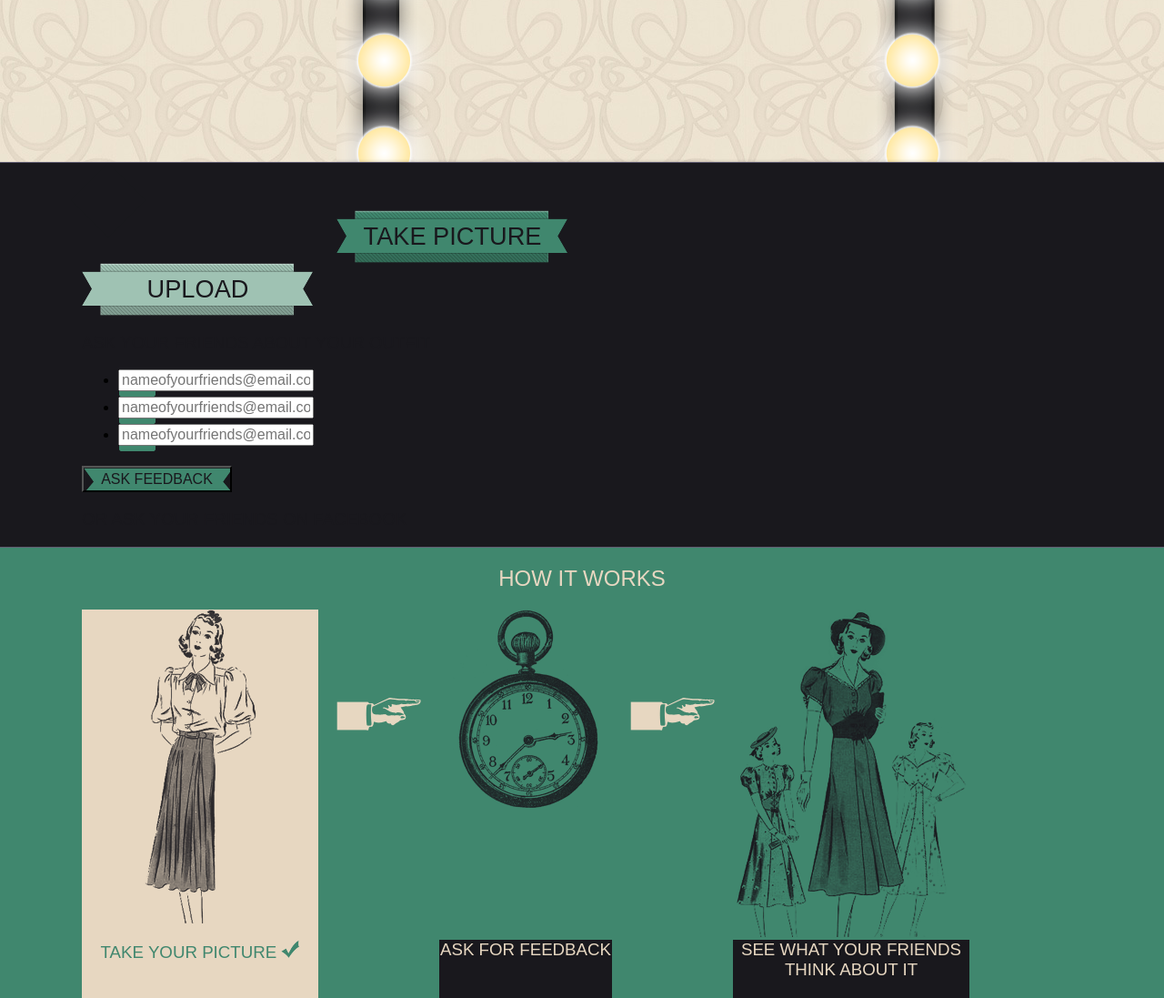
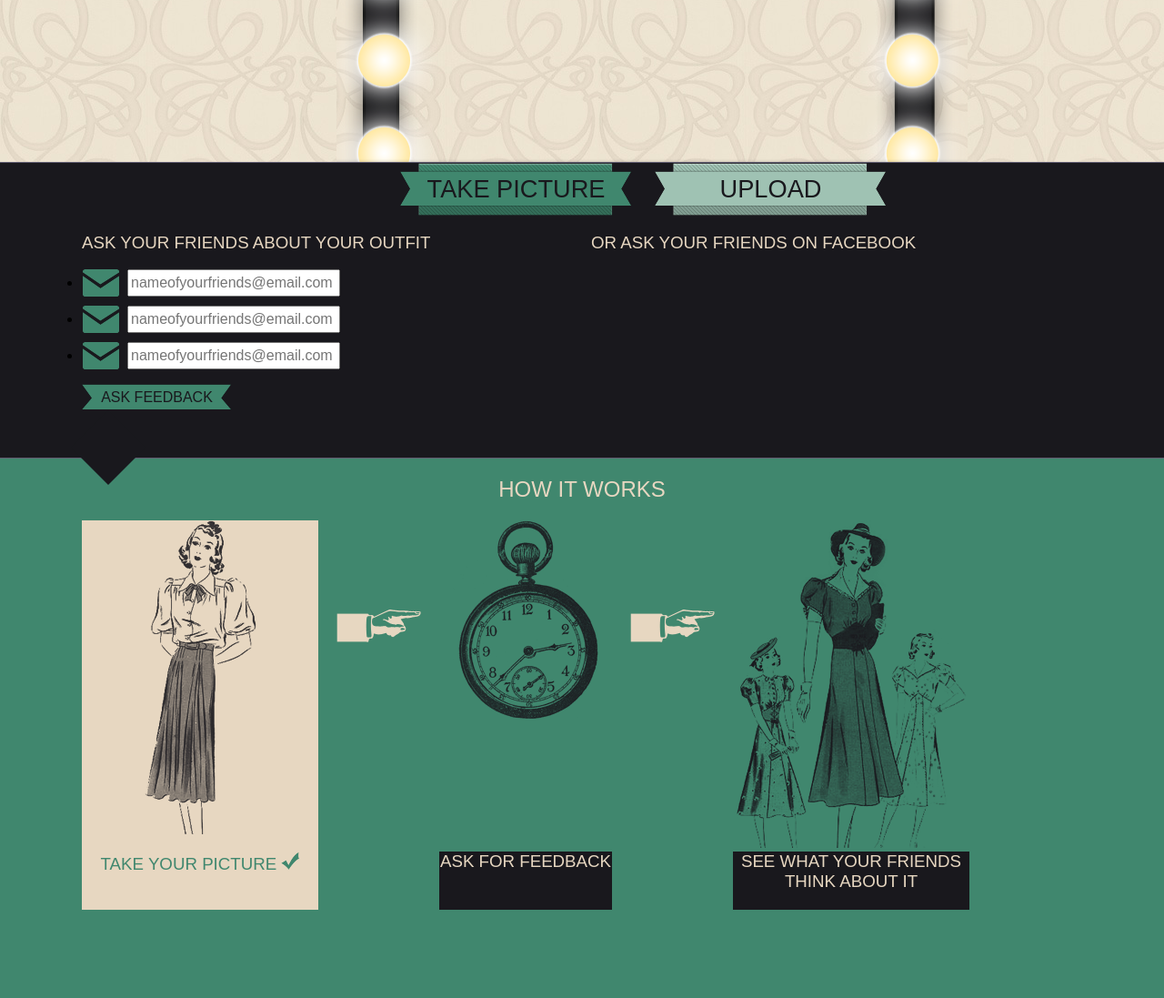
Before and after one commit to macat/greenroom, a Django app: page / in a window 1280 px wide. Shown: the part 582-1679 px from the top of the page at 91% size. After the commit the page ends 1582 px from the top, so only its background shows below. Run offline with Django 3.2, Linux system fonts and the light colour scheme; parts of the project's set-up code (start-up, migrations or seed data) failed here and were passed over; some libraries are stand-ins or nearby versions; some web fonts are replaced.

Commit message:
add style for form

```diff
--- a/greenroom/apps/www/templates/home.html
+++ b/greenroom/apps/www/templates/home.html
@@ -28,8 +28,7 @@
 <div class="allwidth basic">
 	<div class="container">
 		<div class="row">
-			<div class="square-rotate span-1"></div>
-			<div class="offset-4 span-4">
+			<div class="span-4 offset-5">
 				<div class="button big" id="show-camera">Take picture</div>
 			</div>
 			<div class="span-4">
@@ -39,9 +38,10 @@
 	</div>
 	<div class="container">
 		<!-- action should be created from the url returned by ajax call above -->
+		<div class="row ask-feedback-form">
 			<form id="form-ask" action="" method="post" class="">
 					{% csrf_token %}
-		   	<div class="span-6">
+			   	<div class="span-8">
 			   		<h3>Ask your friends about your outfit</h3>
 			   		<ul>
 			   			<li class="email-icon"><input type="text" placeholder="nameofyourfriends@email.com" name="email_1" /> </li>
@@ -50,9 +50,8 @@
 			   		</ul>
 					<input class="button" type="submit" value="Ask feedback" />
 			   	</div>
-		   	<div class="span-6">
+			   	<div class="span-8">
 			   		<h3>or ask your friends on facebook</h3>
-
 					<p>
 						{% for f in fb_friends %}
 							<img src='{{ f.pic_square }}' height="50" width="50" />
@@ -61,6 +60,10 @@
 					</p>
 				</div>
 			</form>
+		</div>
+	</div>
+	<div class="container">
+		<div class="square-rotate"></div>
 	</div>
 </div>
 <div class="allwidth green">
--- a/static/styles/sass/_buttons.scss
+++ b/static/styles/sass/_buttons.scss
@@ -1,6 +1,7 @@
 /* Buttons */
 .button {
 	@extend .green-small-btn;
+	border: none;
 
 	&:hover {
 		background-position: 0 -1261px;
--- a/static/styles/sass/_common.scss
+++ b/static/styles/sass/_common.scss
@@ -8,6 +8,8 @@
     background: $basic;
     border-top: 1px solid $light-basic;
     border-bottom: 1px solid $light-basic;
+
+    h1, h2, h3, h4, h5, h6 {color: $light;}
   }
   &.green {  background: $action;}
 }
--- a/static/styles/sass/_normalize.scss
+++ b/static/styles/sass/_normalize.scss
@@ -291,7 +291,7 @@ dd {
 menu,
 ol,
 ul {
-    padding: 0 0 0 40px;
+    padding: 0 0 0 0px;
 }
 
 /*
--- a/static/styles/sass/style.scss
+++ b/static/styles/sass/style.scss
@@ -37,3 +37,11 @@
     margin-top: 10%;
   }
 }
+
+/* Assk feedback form */
+.ask-feedback-form {
+	ul {
+		li { margin-top: 10px;}
+		input { margin-left: 50px; height: 100%; width: 234px;}
+	}
+}
--- a/static/styles/stylesheets/style.css
+++ b/static/styles/stylesheets/style.css
@@ -563,7 +563,7 @@ dd {
 menu,
 ol,
 ul {
-  padding: 0 0 0 40px; }
+  padding: 0 0 0 0px; }
 
 /*
  * Corrects list images handled incorrectly in IE 7.
@@ -841,6 +841,8 @@ table {
     background: #19181d;
     border-top: 1px solid #615d71;
     border-bottom: 1px solid #615d71; }
+    .allwidth.basic h1, .allwidth.basic h2, .allwidth.basic h3, .allwidth.basic h4, .allwidth.basic h5, .allwidth.basic h6 {
+      color: #e7d7c1; }
   .allwidth.green {
     background: #40876e; }
 
@@ -1074,8 +1076,10 @@ body {
   height: 16px; }
 
 /* Buttons */
-.button:hover {
-  background-position: 0 -1261px; }
+.button {
+  border: none; }
+  .button:hover {
+    background-position: 0 -1261px; }
 
 .button.big:hover {
   background-position: 0 -1123px; }
@@ -1111,3 +1115,11 @@ body {
   height: 4em; }
 .how-it-works .arrow {
   margin-top: 10%; }
+
+/* Assk feedback form */
+.ask-feedback-form ul li {
+  margin-top: 10px; }
+.ask-feedback-form ul input {
+  margin-left: 50px;
+  height: 100%;
+  width: 234px; }
```
Lines whose indentation alone changed are shown as unchanged.
